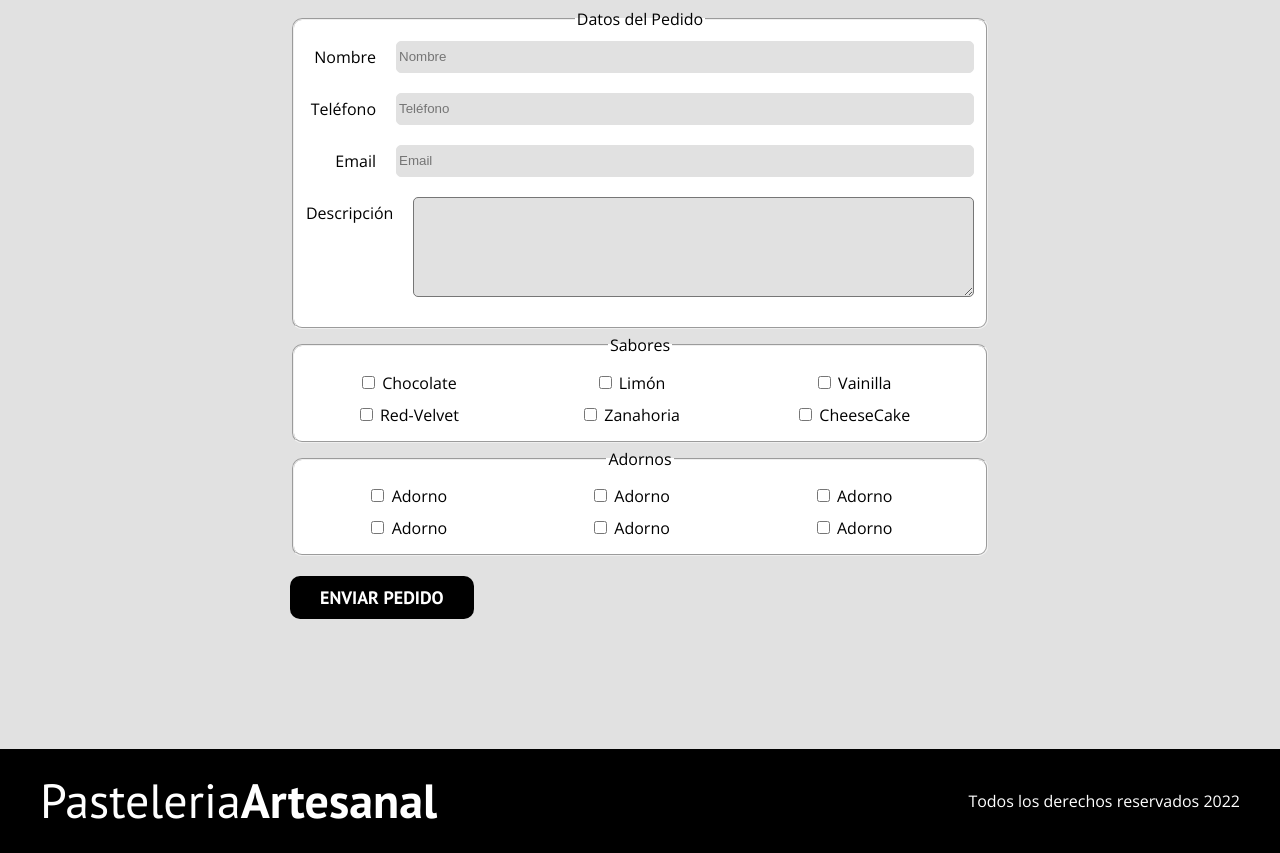
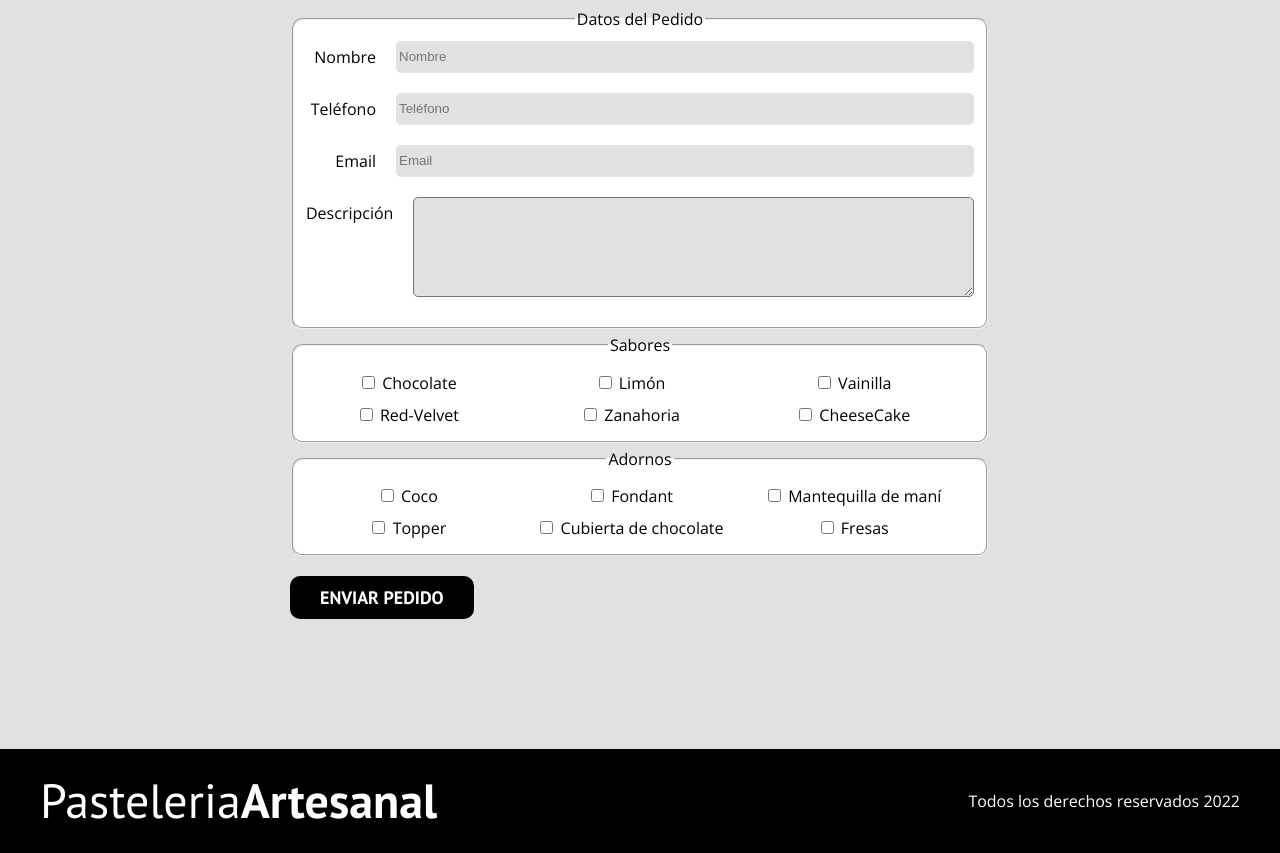
Before and after one commit to FredYegres/practicas-launch-x, a plain HTML site: page Practica-HTML/contacto.html in a window 1280 px wide. Shown: the part 899-1752 px from the top of the page. Drawn offline with nearby package versions, Linux system fonts and the light colour scheme.

Commit message:
arreglo de nombres adornos en formulario

```diff
--- a/Practica-HTML/contacto.html
+++ b/Practica-HTML/contacto.html
@@ -106,36 +106,36 @@
 
                 <div class="campo--adornos">
                     <div class="contenedor-adorno">
-                        <input class="campo__field" type="checkbox" id="adorno1" value="adorno1">
-                        <label class="campo__label" for="adorno1">Adorno</label>
+                        <input class="campo__field" type="checkbox" id="coco" value="coco">
+                        <label class="campo__label" for="coco">Coco</label>
                     </div>
 
                     <div class="contenedor-adorno">
-                        <input class="campo__field" type="checkbox" id="adorno2" value="adorno2">
-                        <label class="campo__label" for="adorno2">Adorno</label>
+                        <input class="campo__field" type="checkbox" id="fondant" value="fondant">
+                        <label class="campo__label" for="fondant">Fondant</label>
                     </div>
 
 
                     <div class="contenedor-adorno">
-                        <input class="campo__field" type="checkbox" id="adorno3" value="adorno3">
-                        <label class="campo__label" for="adorno3">Adorno</label>
+                        <input class="campo__field" type="checkbox" id="mani" value="mani">
+                        <label class="campo__label" for="mani">Mantequilla de maní</label>
                     </div>
 
 
                     <div class="contenedor-adorno">
-                        <input class="campo__field" type="checkbox" id="adorno4" value="adorno4">
-                        <label class="campo__label" for="adorno4">Adorno</label>
+                        <input class="campo__field" type="checkbox" id="topper" value="topper">
+                        <label class="campo__label" for="topper">Topper</label>
                     </div>
 
 
                     <div class="contenedor-adorno">
-                        <input class="campo__field" type="checkbox" id="adorno5" value="adorno5">
-                        <label class="campo__label" for="adorno5">Adorno</label>
+                        <input class="campo__field" type="checkbox" id="chocolate2" value="chocolate2">
+                        <label class="campo__label" for="chocolate2">Cubierta de chocolate</label>
                     </div>
 
                     <div class="contenedor-adorno">
-                        <input class="campo__field" type="checkbox" id="adorno6" value="adorno6">
-                        <label class="campo__label" for="adorno6">Adorno</label>
+                        <input class="campo__field" type="checkbox" id="fresas" value="fresas">
+                        <label class="campo__label" for="fresas">Fresas</label>
                     </div>
 
                 </div>
```
